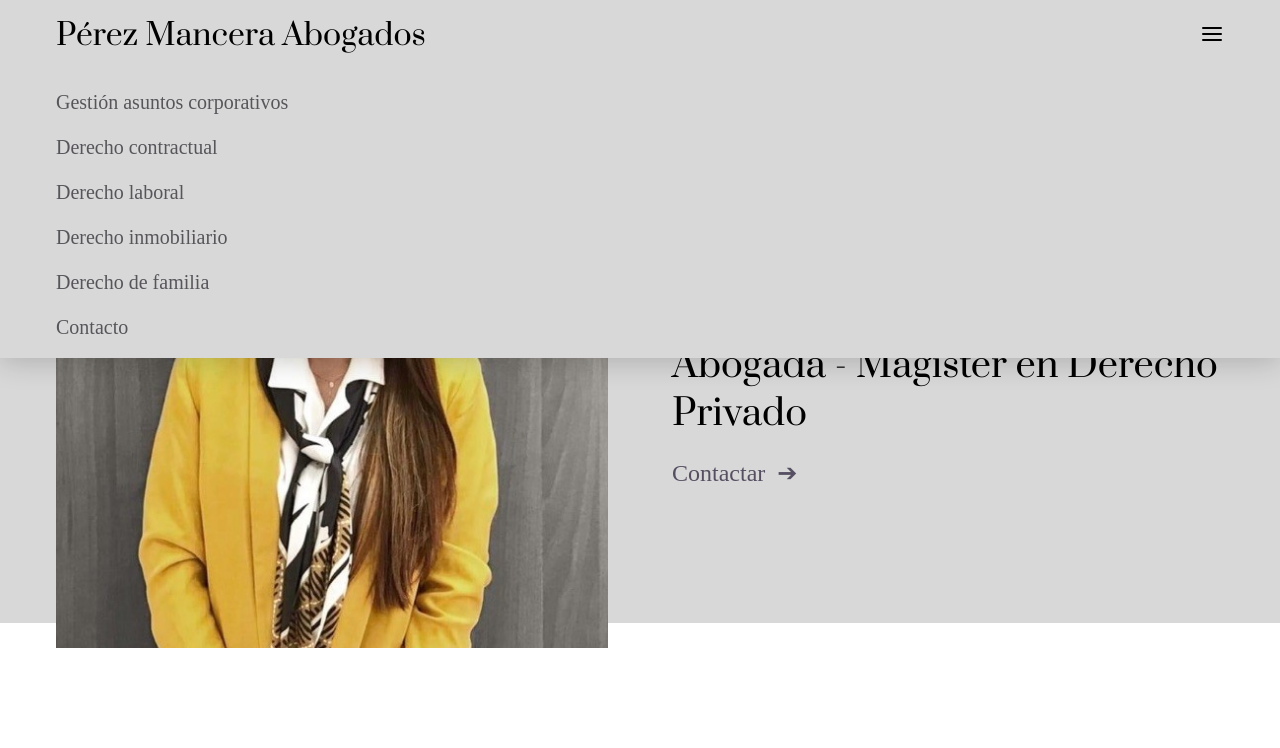
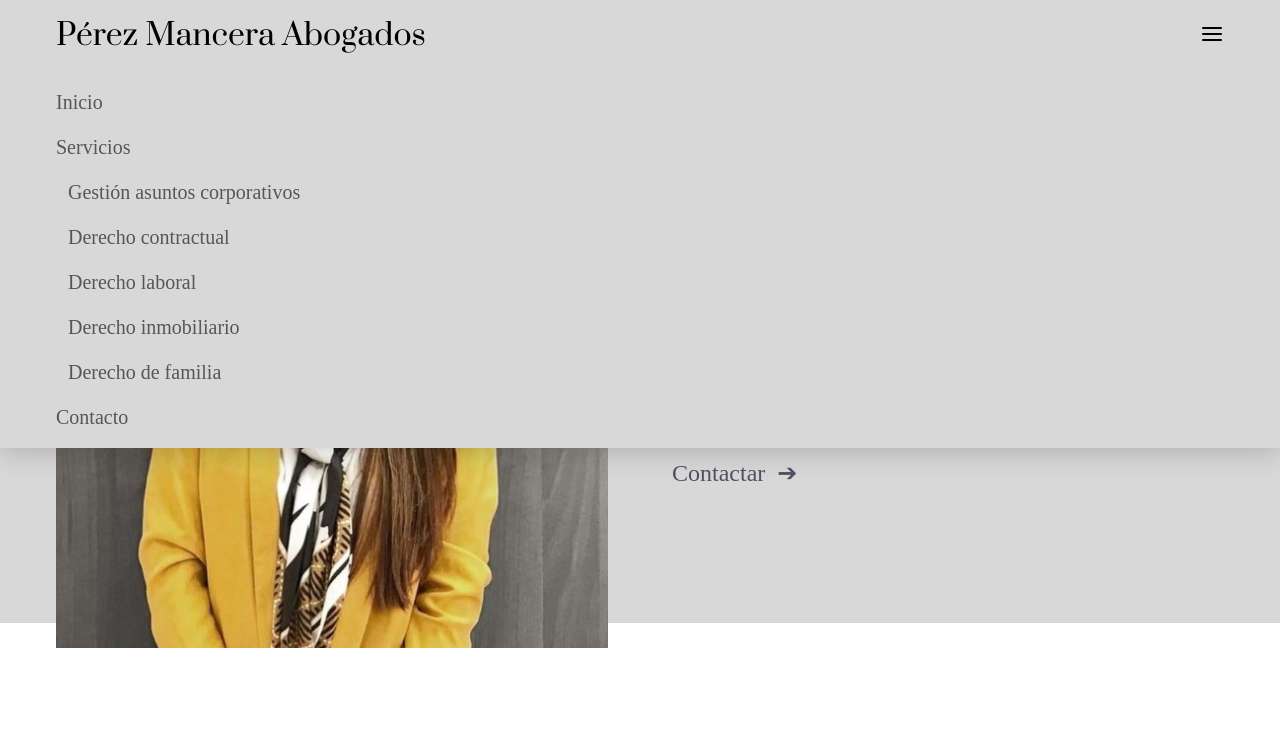
Before and after one commit to jgmurillo10/nataliaperezm, a Gatsby site: page / in a window 1280 px wide. Both pictures are taken after a click on the button 1212 px from the left and 35 px from the top of the page. Shown: the top 748 px of the page. Built offline with nearby package versions, Linux system fonts and the light colour scheme; Gatsby itself is replaced by a stand-in of ours; a web font is replaced by a local one.

Commit message:
Add third level menu

```diff
--- a/src/components/common/Navbar/Navbar.js
+++ b/src/components/common/Navbar/Navbar.js
@@ -1,12 +1,11 @@
 import React, { Component } from 'react';
-import AnchorLink from 'react-anchor-link-smooth-scroll';
-import Scrollspy from 'react-scrollspy';
 import { Link } from 'gatsby';
 
 import { Container } from '@components/global';
 import {
   Nav,
   NavItem,
+  NavItemThird,
   Brand,
   StyledContainer,
   NavListWrapper,
@@ -16,7 +15,45 @@ import {
 
 import { ReactComponent as MenuIcon } from '@static/icons/menu.svg';
 
-const NAV_ITEMS = ['Gestión asuntos corporativos', 'Derecho contractual', 'Derecho laboral', 'Derecho inmobiliario', 'Derecho de familia', 'Contacto'];
+const NAV_ITEMS = [
+  {
+    label: 'Inicio',
+    url: '/'
+  },
+  {
+    label: 'Servicios',
+    url: '/#servicios',
+    children: [
+      {
+        label: 'Gestión asuntos corporativos',
+        url: '/servicios/gestion-asuntos-corporativos'
+      },
+      {
+        label: 'Derecho contractual',
+        url: '/servicios/derecho-contractual'
+      },
+      {
+        label: 'Derecho laboral',
+        url: '/servicios/derecho-laboral'
+      },
+      {
+        label: 'Derecho inmobiliario',
+        url: '/servicios/derecho-inmobiliario'
+      },
+      {
+        label: 'Derecho de familia',
+        url: '/servicios/derecho-de-familia'
+      },
+    ],
+  },
+  {
+    label: 'Contacto',
+    url: '/contacto',
+  },
+];
+// const NAV_ITEMS = ['Gestión asuntos corporativos', 'Derecho contractual', 'Derecho laboral', 'Derecho inmobiliario', 'Derecho de familia', 'Contacto', [
+//   'mundo', 'holis'
+// ]];
 const URLS = [
   '/servicios/gestion-asuntos-corporativos',
   '/servicios/derecho-contractual',
@@ -24,6 +61,10 @@ const URLS = [
   '/servicios/derecho-inmobiliario',
   '/servicios/derecho-de-familia',
   '/contacto',
+  [
+    '/contacto',
+    '/servicios/derecho-laboral'
+  ],
 ]
 class Navbar extends Component {
   state = {
@@ -40,24 +81,28 @@ class Navbar extends Component {
     }
   };
 
-  getNavAnchorLink = (item, index) => (
-    <Link to={URLS[index]} onClick={this.closeMobileMenu}>
-      {item}
+  getNavAnchorLink = (label, url) => (
+    <Link to={url} onClick={this.closeMobileMenu}>
+      {label}
     </Link>
   );
 
   getNavList = ({ mobile = false }) => (
     <NavListWrapper mobile={mobile}>
-      <Scrollspy
-        items={NAV_ITEMS.map(item => item.toLowerCase().replace(' ','-'))}
-        currentClassName="active"
-        mobile={mobile}
-        offset={-64}
-      >
-        {NAV_ITEMS.map((navItem, index) => (
-          <NavItem key={navItem}>{this.getNavAnchorLink(navItem, index)}</NavItem>
+      <ul>
+        {NAV_ITEMS.map(({label, url, children}) => (
+          children ?
+          <>
+            <NavItem key={label}>{this.getNavAnchorLink(label, url)}</NavItem>
+            {children.map(({label, url}) => (
+                <NavItemThird key={label}>{this.getNavAnchorLink(label, url)}</NavItemThird>
+            ))}
+          </>
+
+          :
+          <NavItem key={label}>{this.getNavAnchorLink(label, url)}</NavItem>
         ))}
-      </Scrollspy>
+      </ul>
     </NavListWrapper>
   );
 
--- a/src/components/common/Navbar/style.js
+++ b/src/components/common/Navbar/style.js
@@ -58,6 +58,10 @@ export const NavItem = styled.li`
   }
 `;
 
+export const NavItemThird = styled(NavItem)`
+  padding-left: 12px;
+`;
+
 export const MobileMenu = styled.div`
   width: 100%;
   background: ${props => props.theme.color.primary};
--- a/src/components/common/ServicePage/ServicePage.js
+++ b/src/components/common/ServicePage/ServicePage.js
@@ -13,7 +13,7 @@ const ServicePage = ({ children }) => (
       query {
         banner: file(
           sourceInstanceName: { eq: "personal" }
-          name: { eq: "library2" }
+          name: { eq: "sign" }
         ) {
           publicURL
         }
--- a/src/components/sections/services/Contractual.js
+++ b/src/components/sections/services/Contractual.js
@@ -9,7 +9,7 @@ const ContractualService = () => (
       <p>Nuestros servicios incluyen:</p>
       <ul>
         <li>Estructuración y elaboración de contratos, con el fin de estipular las condiciones ideales para el negocio pretendido por el cliente.</li>
-        <li>Acompañamiento en la redacción, negociación y revisión de contratos, para evitar y prevenir riesgos y conflictos futuros, relacionados con el objeto contractual.</li>
+        <li>Acompañamiento en la redacción, negociación y revisión de contratos, para evitar y prevenir riesgos y conflictos futuros, relacionados con el objeto contractual y demás cláusulas.</li>
       </ul>
     </div>
   </Service>
--- a/src/styles/GlobalStyles.js
+++ b/src/styles/GlobalStyles.js
@@ -32,9 +32,13 @@ const GlobalStyles = createGlobalStyle`
     ${props => props.theme.font_size.large};
   }
 
-  p, label {
+  p, label, li {
     ${props => props.theme.font_size.regular};
     color: ${props => props.theme.color.black.light};
+  }
+
+  p:not(:last-child) ,li:not(:last-child) {
+    margin-top: 8px;
   }
 
   @media (max-width: ${props => props.theme.screen.sm}) {
```
Also changed, not shown: src/images/personal/sign.jpg (added).
